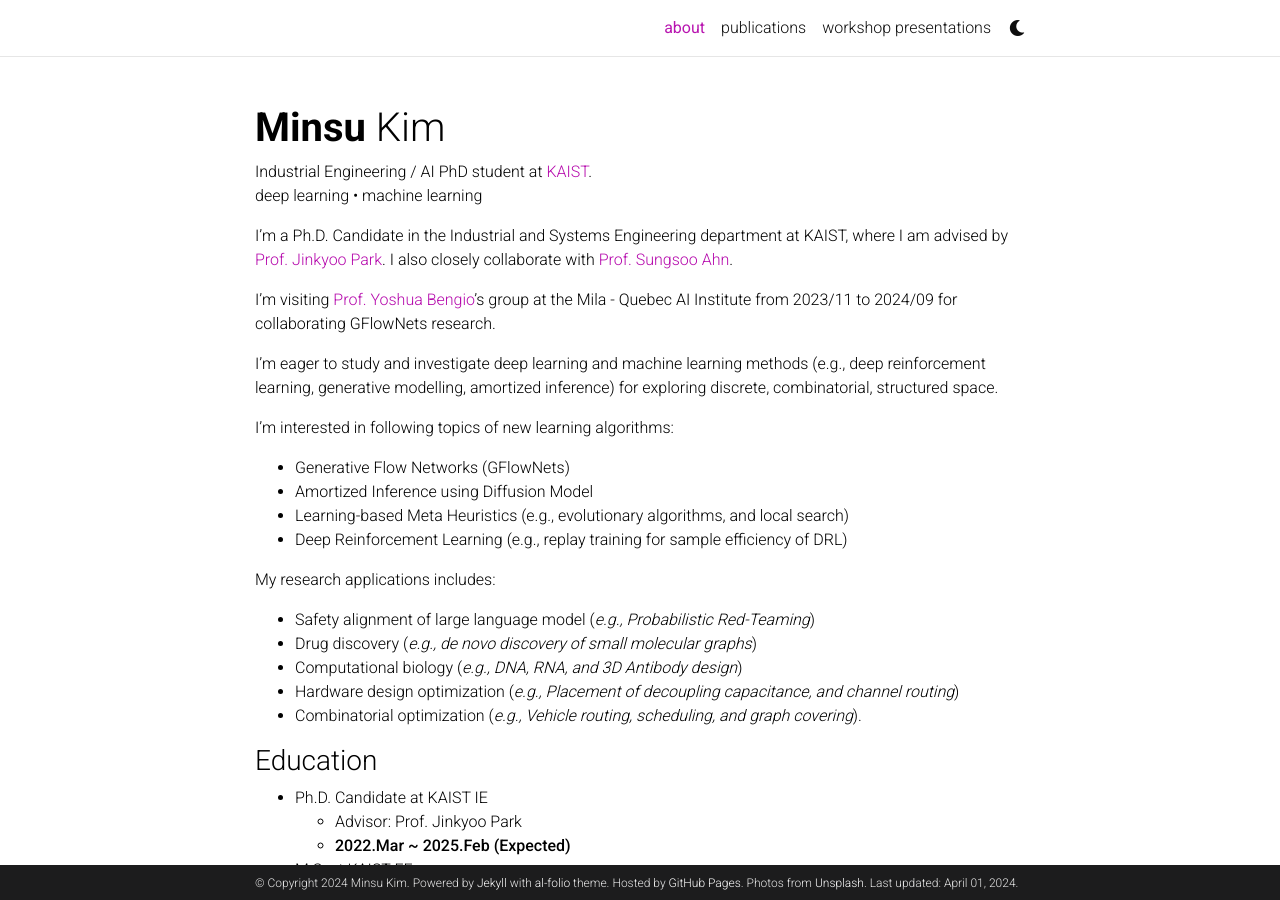
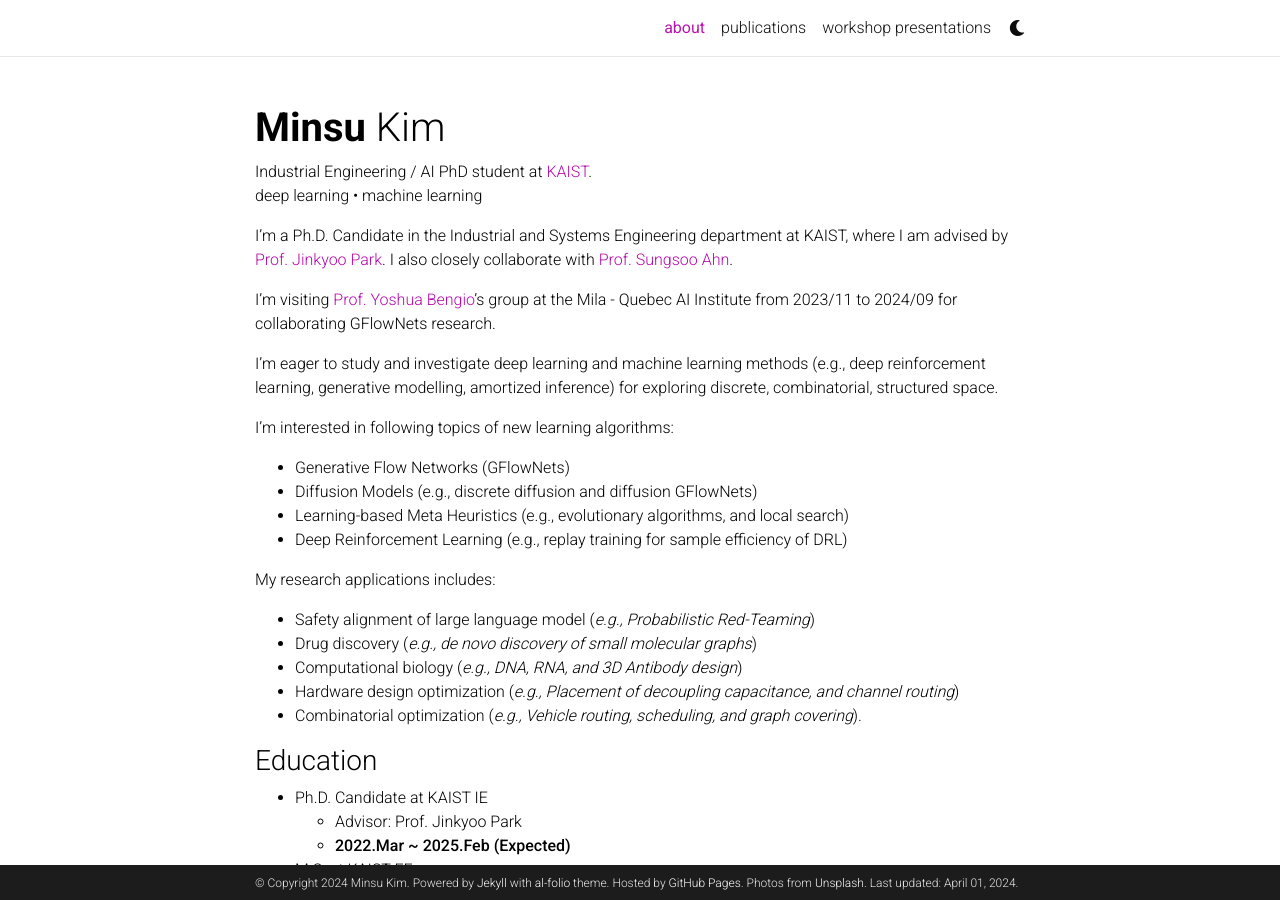
Before and after one commit to minsuukim/minsuukim.github.io, a Jekyll site: the page built from _pages/about.md, in a window 1280 px wide and 900 px high. Built offline with Jekyll 4.4.1, drawn with Linux system fonts in a browser that asks for light colours; comment, search, counter and statistics services are not loaded; a style sheet for code colours, icons or effects is not loaded.

Commit message:
Update about.md

```diff
--- a/_pages/about.md
+++ b/_pages/about.md
@@ -24,7 +24,7 @@ I'm eager to study and investigate deep learning and machine learning methods (e
 
 I'm interested in following topics of new learning algorithms:
 - Generative Flow Networks (GFlowNets)
-- Amortized Inference using Diffusion Model
+- Diffusion Models (e.g., discrete diffusion and diffusion GFlowNets)
 - Learning-based Meta Heuristics (e.g., evolutionary algorithms, and local search)
 - Deep Reinforcement Learning (e.g., replay training for sample efficiency of DRL)
 
```
